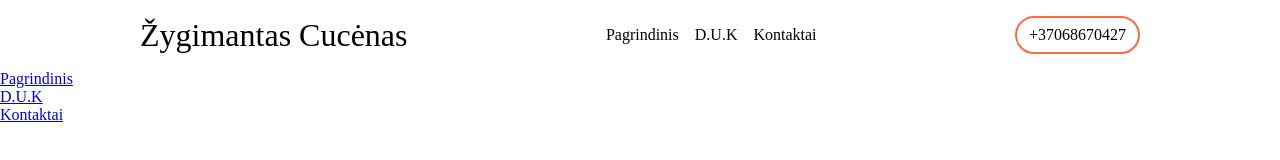
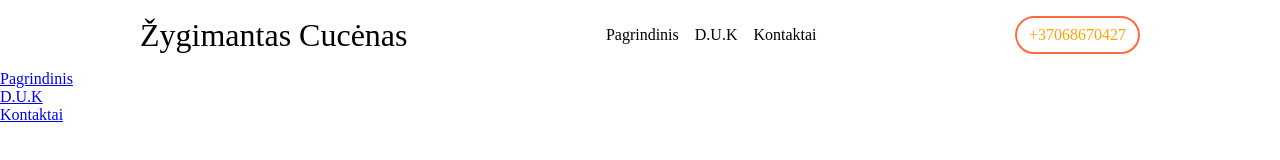
Before and after one commit to Cecenas/Iamjunior-paskaitos, a plain HTML site: page About.html in a window 1280 px wide. Drawn offline with Linux system fonts and the light colour scheme.

Commit message:
Update top-navigation.css

```diff
--- a/top-navigation.css
+++ b/top-navigation.css
@@ -1,7 +1,7 @@
 :root {
     --primary-color: #ff6a3e;
     --menu-item-border-color: yellow;
-    --contact-btn-color: orange-ligdt;
+    --contact-btn-color: orange;
     --contactact-btn-border-height: 2px;
     --gap: 16px;
 }
```
